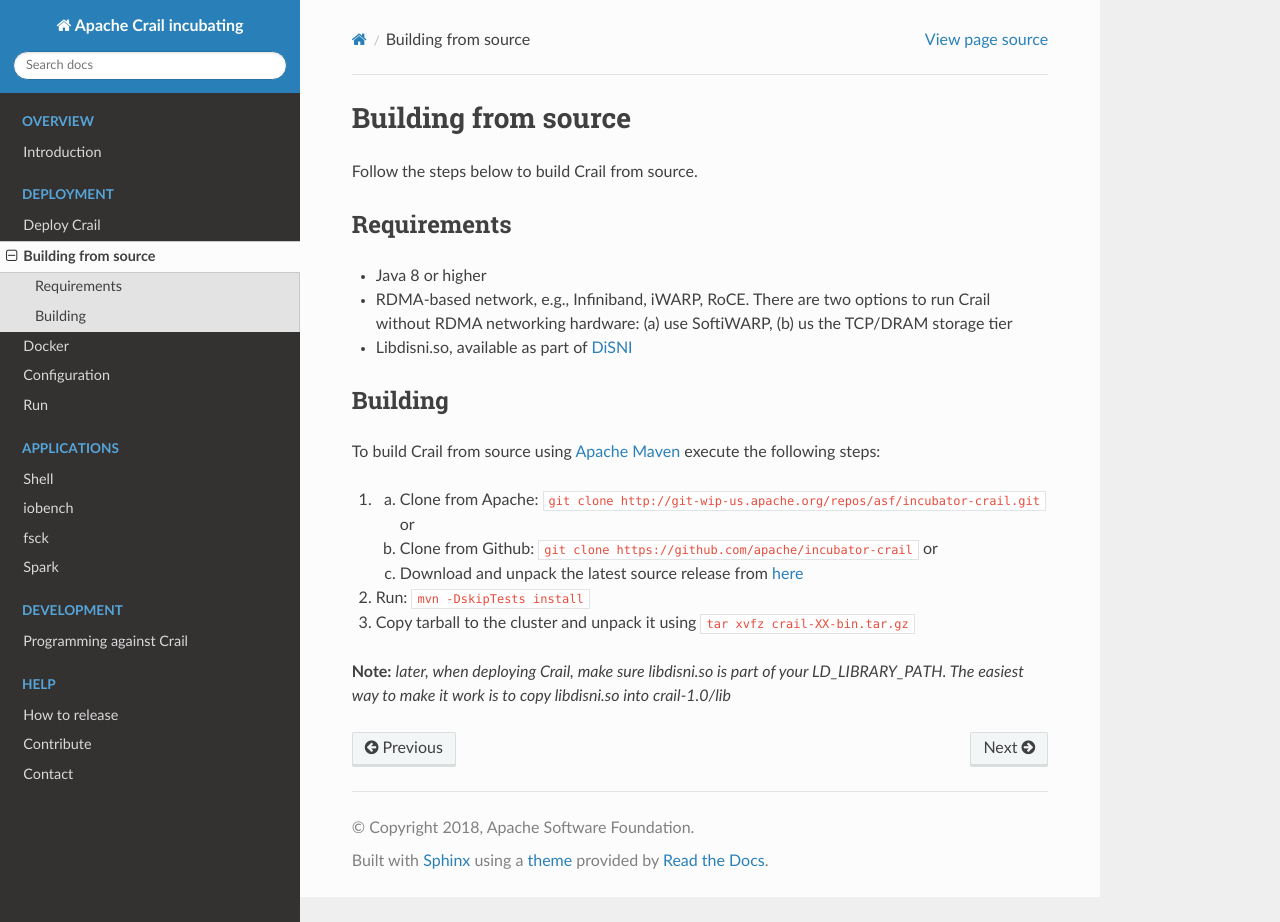
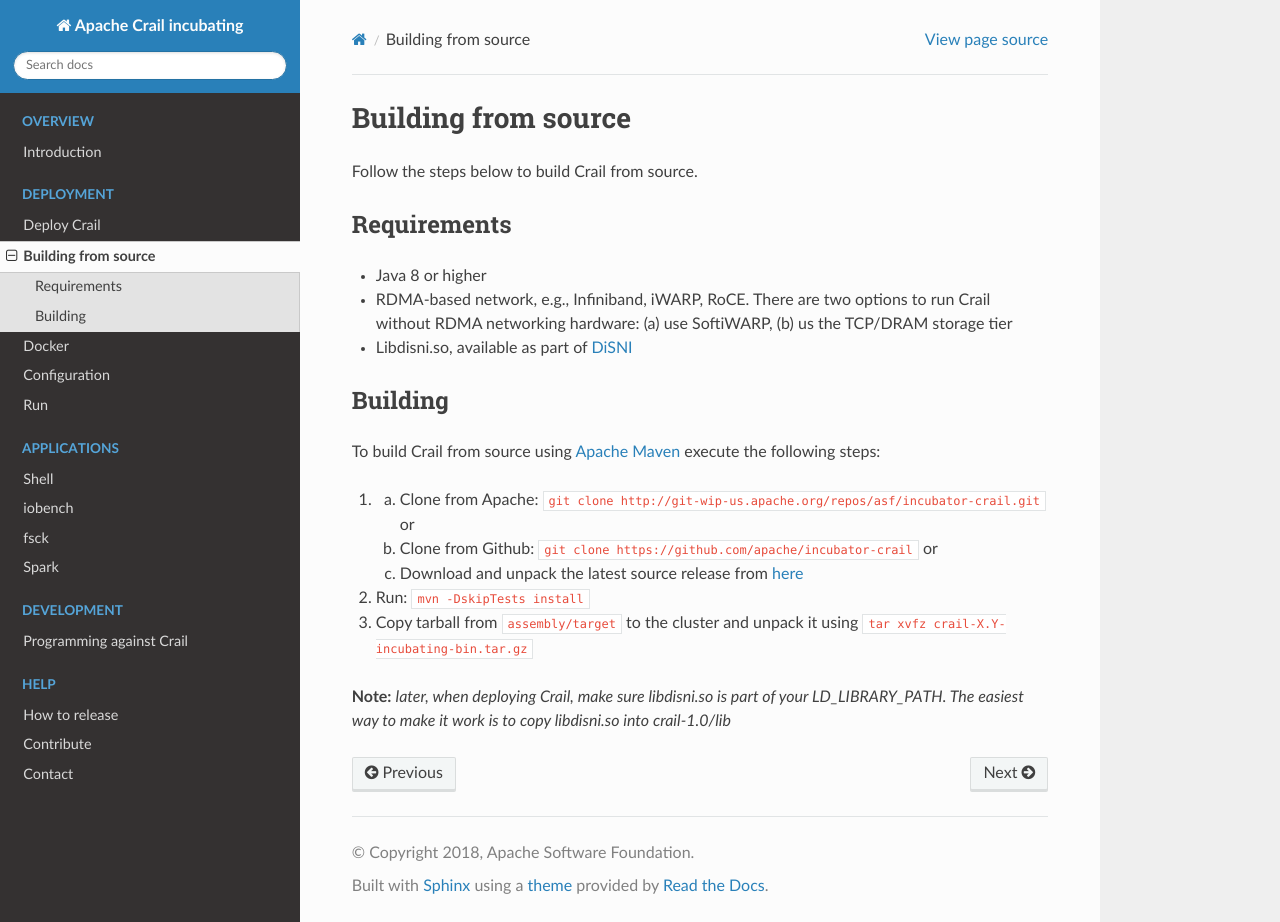
Before and after one commit to apache/incubator-crail, a Sphinx documentation site: the page built from doc/source/source.rst, in a window 1280 px wide and 922 px high. Built offline with Sphinx 7.4.7 and the Read the Docs theme 2.0.0, drawn with Linux system fonts in a browser that asks for light colours.

Commit message:
[Documentation] clarify where to find tarball
Clarify build instructions where to find tarball after a
successful build.

https://jira.apache.org/jira/browse/CRAIL-67

Signed-off-by: Jonas Pfefferle <pepperjo@apache.org>

```diff
--- a/doc/source/source.rst
+++ b/doc/source/source.rst
@@ -19,6 +19,6 @@
    (b) Clone from Github: :code:`git clone https://github.com/apache/incubator-crail` or
    (c) Download and unpack the latest source release from `here <http://crail.apache.org/download>`_
 2. Run: :code:`mvn -DskipTests install`
-3. Copy tarball to the cluster and unpack it using :code:`tar xvfz crail-XX-bin.tar.gz`
+3. Copy tarball from :code:`assembly/target` to the cluster and unpack it using :code:`tar xvfz crail-X.Y-incubating-bin.tar.gz`
 
 **Note:** *later, when deploying Crail, make sure libdisni.so is part of your LD_LIBRARY_PATH. The easiest way to make it work is to copy libdisni.so into crail-1.0/lib*
```
